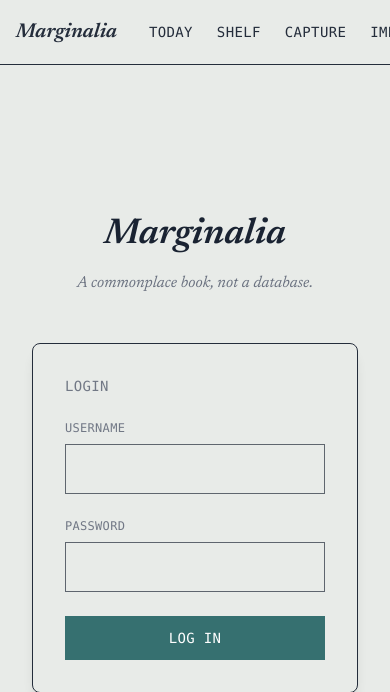
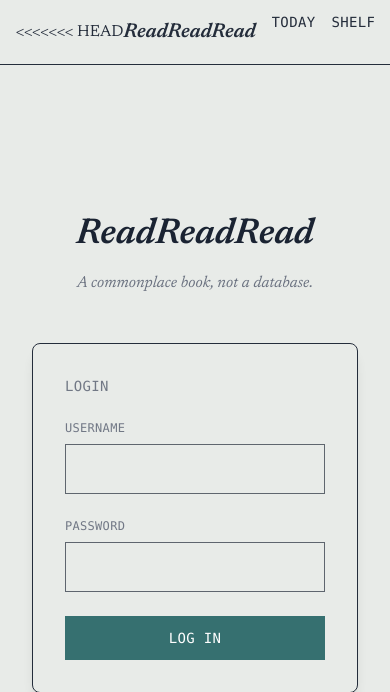
Before and after one commit to kunjzk/quotes-app, a Django app: a page that uses quotesapp/quotes/templates/base.html in a window 390 px wide. Shown: the top 692 px of the page. Run offline with Django 5.2, Linux system fonts and the light colour scheme; parts of the project's set-up code (start-up, migrations or seed data) failed here and were passed over; some libraries are stand-ins or nearby versions.

Commit message:
Fix mobile navbar scrolling and rebrand to ReadReadRead (#6)
* Add web-based bulk import for Readwise CSV

- Create /import page with drag-and-drop file upload
- Process CSV directly in Django view (no SSH needed)
- Beautiful progress indicator and results display
- Styled with Marginalia design system
- Handles duplicates and errors gracefully
- Shows import stats: imported, skipped, errors
- Mobile-friendly file upload from any device
- Add 'import' link to main navigation

Co-authored-by: Kunal Katarya <kunal.rox@gmail.com>

* Fix mobile navbar and rebrand to ReadReadRead

- Make navbar horizontally scrollable on mobile (fixes cut-off 'import' link)
- Hide scrollbar for cleaner look
- Add whitespace-nowrap to prevent nav link wrapping
- Hide user/admin/logout on mobile (save space)
- Rebrand from 'Marginalia' to 'ReadReadRead' throughout
- Update all page titles and login screen

Co-authored-by: Kunal Katarya <kunal.rox@gmail.com>

---------

Co-authored-by: Cursor Agent <cursoragent@cursor.com>

```diff
--- a/quotesapp/quotes/templates/base.html
+++ b/quotesapp/quotes/templates/base.html
@@ -3,7 +3,7 @@
 <head>
     <meta charset="UTF-8">
     <meta name="viewport" content="width=device-width, initial-scale=1.0">
-    <title>{% block title %}Marginalia{% endblock %}</title>
+    <title>{% block title %}ReadReadRead{% endblock %}</title>
 
     <!-- Tailwind CSS -->
     <script src="https://cdn.tailwindcss.com"></script>
@@ -103,6 +103,15 @@
         .spine-color-5 { background-color: #4a6b6b; }
         .spine-color-6 { background-color: #7c5a4e; }
 
+        /* Hide scrollbar for mobile nav */
+        .scrollbar-hide {
+            -ms-overflow-style: none;  /* IE and Edge */
+            scrollbar-width: none;  /* Firefox */
+        }
+        .scrollbar-hide::-webkit-scrollbar {
+            display: none;  /* Chrome, Safari, Opera */
+        }
+
         /* Wax seal */
         .wax-seal {
             width: 32px;
@@ -126,6 +135,15 @@
     <nav class="fixed top-0 left-0 right-0 z-50 border-b" style="background-color: var(--paper); border-color: var(--ink); opacity: 0.95;">
         <div class="max-w-7xl mx-auto px-4 sm:px-6 lg:px-8">
             <div class="flex justify-between items-center h-16">
+<<<<<<< HEAD
+                <div class="flex items-center space-x-4 sm:space-x-8 min-w-0 flex-1">
+                    <h1 class="text-xl font-semibold italic flex-shrink-0">ReadReadRead</h1>
+                    <div class="flex space-x-4 sm:space-x-6 font-mono text-sm uppercase tracking-wide overflow-x-auto scrollbar-hide flex-nowrap">
+                        <a href="{% url 'quotes:today' %}" class="hover:text-teal transition-colors whitespace-nowrap {% if request.resolver_match.url_name == 'today' %}text-teal{% endif %}">today</a>
+                        <a href="{% url 'quotes:shelf' %}" class="hover:text-teal transition-colors whitespace-nowrap {% if request.resolver_match.url_name == 'shelf' %}text-teal{% endif %}">shelf</a>
+                        <a href="{% url 'quotes:capture' %}" class="hover:text-teal transition-colors whitespace-nowrap {% if request.resolver_match.url_name == 'capture' %}text-teal{% endif %}">capture</a>
+                        <a href="{% url 'quotes:bulk_import' %}" class="hover:text-teal transition-colors whitespace-nowrap {% if request.resolver_match.url_name == 'bulk_import' %}text-teal{% endif %}">import</a>
+=======
                 <div class="flex items-center space-x-8">
                     <h1 class="text-xl font-semibold italic">Marginalia</h1>
                     <div class="flex space-x-6 font-mono text-sm uppercase tracking-wide">
@@ -133,9 +151,10 @@
                         <a href="{% url 'quotes:shelf' %}" class="hover:text-teal transition-colors {% if request.resolver_match.url_name == 'shelf' %}text-teal{% endif %}">shelf</a>
                         <a href="{% url 'quotes:capture' %}" class="hover:text-teal transition-colors {% if request.resolver_match.url_name == 'capture' %}text-teal{% endif %}">capture</a>
                         <a href="{% url 'quotes:bulk_import' %}" class="hover:text-teal transition-colors {% if request.resolver_match.url_name == 'bulk_import' %}text-teal{% endif %}">import</a>
+>>>>>>> origin/main
                     </div>
                 </div>
-                <div class="flex items-center space-x-4">
+                <div class="hidden sm:flex items-center space-x-4 flex-shrink-0">
                     <span class="font-mono text-xs uppercase tracking-wide" style="color: var(--grey);">{{ request.user.first_name|default:request.user.username }}</span>
                     <a href="{% url 'admin:index' %}" class="font-mono text-xs uppercase tracking-wide hover:text-teal transition-colors">admin</a>
                     <form method="post" action="{% url 'logout' %}" class="inline">
--- a/quotesapp/quotes/templates/quotes/bulk_import.html
+++ b/quotesapp/quotes/templates/quotes/bulk_import.html
@@ -1,6 +1,10 @@
 {% extends 'base.html' %}
 
+<<<<<<< HEAD
+{% block title %}Import · ReadReadRead{% endblock %}
+=======
 {% block title %}Import · Marginalia{% endblock %}
+>>>>>>> origin/main
 
 {% block content %}
 <div class="min-h-screen p-8">
--- a/quotesapp/quotes/templates/quotes/capture.html
+++ b/quotesapp/quotes/templates/quotes/capture.html
@@ -1,6 +1,6 @@
 {% extends 'base.html' %}
 
-{% block title %}Capture · Marginalia{% endblock %}
+{% block title %}Capture · ReadReadRead{% endblock %}
 
 {% block content %}
 <div class="h-full flex items-center justify-center p-8">
--- a/quotesapp/quotes/templates/quotes/shelf.html
+++ b/quotesapp/quotes/templates/quotes/shelf.html
@@ -1,6 +1,6 @@
 {% extends 'base.html' %}
 
-{% block title %}Shelf · Marginalia{% endblock %}
+{% block title %}Shelf · ReadReadRead{% endblock %}
 
 {% block content %}
 <div class="min-h-screen p-8">
--- a/quotesapp/quotes/templates/quotes/today.html
+++ b/quotesapp/quotes/templates/quotes/today.html
@@ -1,6 +1,6 @@
 {% extends 'base.html' %}
 
-{% block title %}Today · Marginalia{% endblock %}
+{% block title %}Today · ReadReadRead{% endblock %}
 
 {% block content %}
 <div class="h-full flex items-center justify-center p-8">
--- a/quotesapp/quotesapp/templates/registration/login.html
+++ b/quotesapp/quotesapp/templates/registration/login.html
@@ -1,13 +1,13 @@
 {% extends 'base.html' %}
 
-{% block title %}Login · Marginalia{% endblock %}
+{% block title %}Login · ReadReadRead{% endblock %}
 
 {% block content %}
 <div class="h-full flex items-center justify-center p-8">
     <div class="max-w-md w-full">
         <!-- Logo/Title -->
         <div class="text-center mb-12">
-            <h1 class="text-4xl font-semibold italic mb-4">Marginalia</h1>
+            <h1 class="text-4xl font-semibold italic mb-4">ReadReadRead</h1>
             <p class="italic" style="color: var(--grey);">
                 A commonplace book, not a database.
             </p>
```
